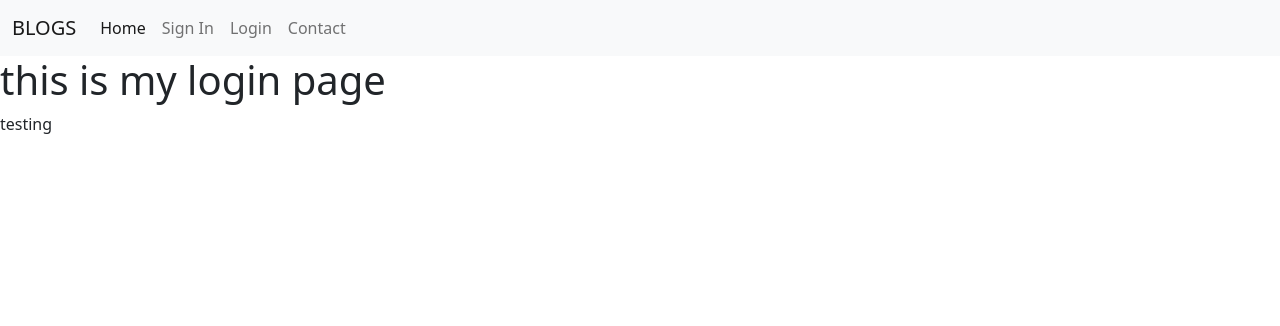
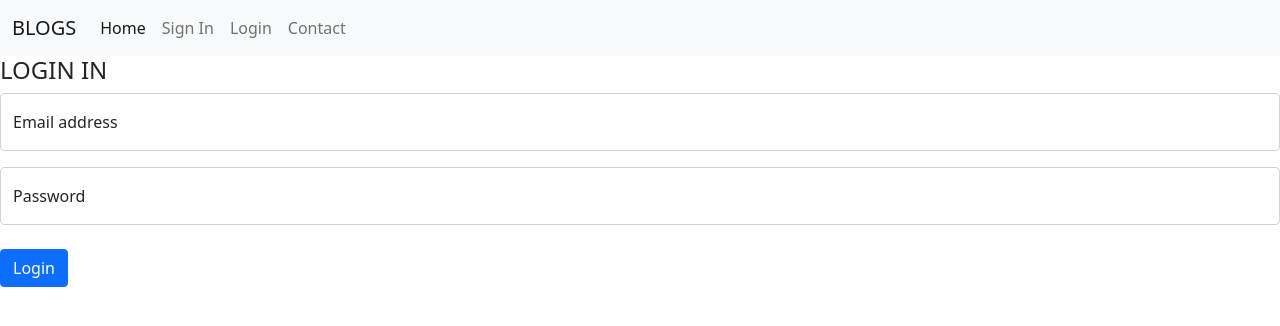
Before and after one commit to Marsh-sudo/Blogs, a Flask app: page /login in a window 1280 px wide. Shown: the top 326 px of the page. Run offline with Flask 2, Linux system fonts and the light colour scheme; some libraries are stand-ins or nearby versions.

Commit message:
created inputs

```diff
--- a/app/templates/login.html
+++ b/app/templates/login.html
@@ -1,6 +1,17 @@
 {% extends 'base.html' %}
 {% import 'bootstrap/wtf.html' as wtf%}
 {% block content %}
-    <h1>this is my login page</h1>
-    {{ text }}
+    <h4>LOGIN IN</h4>
+<div class="form-floating mb-3">
+    <input type="email" class="form-control" id="floatingInput" placeholder="Email Address">
+    <label for="floatingInput">Email address</label>
+  </div>
+  <div class="form-floating">
+    <input type="password" class="form-control" id="floatingPassword" placeholder="Password">
+    <label for="floatingPassword">Password</label>
+  </div>
+  <br>
+
+  <button type="submit" class="btn btn-primary">Login</button>
+
 {% endblock %}
```
